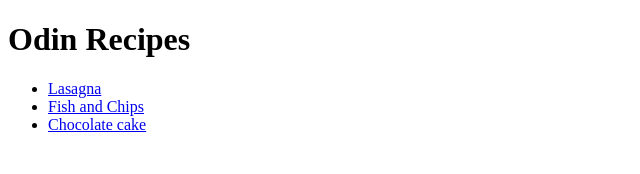
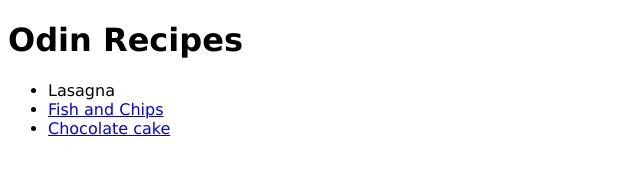
Before and after one commit to BarakaFrite/odin-recipes, a plain HTML site: page index.html in a window 1280 px wide. Shown: the whole page, without its empty margins (0-640 px from the left). Drawn offline with Linux system fonts and the light colour scheme; files that its build step writes are made by us from their sources.

Commit message:
Add Css file

```diff
--- a/index.html
+++ b/index.html
@@ -5,11 +5,12 @@
     <meta http-equiv="X-UA-Compatible" content="IE=edge">
     <meta name="viewport" content="width=device-width, initial-scale=1.0">
     <title>Odin Recipes</title>
+    <link rel="stylesheet" href="styles.css">
 </head>
 <body>
     <h1>Odin Recipes</h1>
     <ul>
-        <li><a href="recipes/lasagna.html">Lasagna</a></li>
+        <li><a href="recipes/lasagna.html" class="button">Lasagna</a></li>
         <li><a href="recipes/fishnchip.html">Fish and Chips</a></li>
         <li><a href="recipes/chocolatecake.html">Chocolate cake</a></li>
     </ul>
--- /dev/null
+++ b/recipes/styles.css
@@ -0,0 +1,12 @@
+*{
+    font-family: Verdana, Geneva, Tahoma, sans-serif;
+}
+
+a.button {
+    -webkit-appearance: button;
+    -moz-appearance: button;
+    appearance: button;
+
+    text-decoration: none;
+    color: initial;
+}
```
